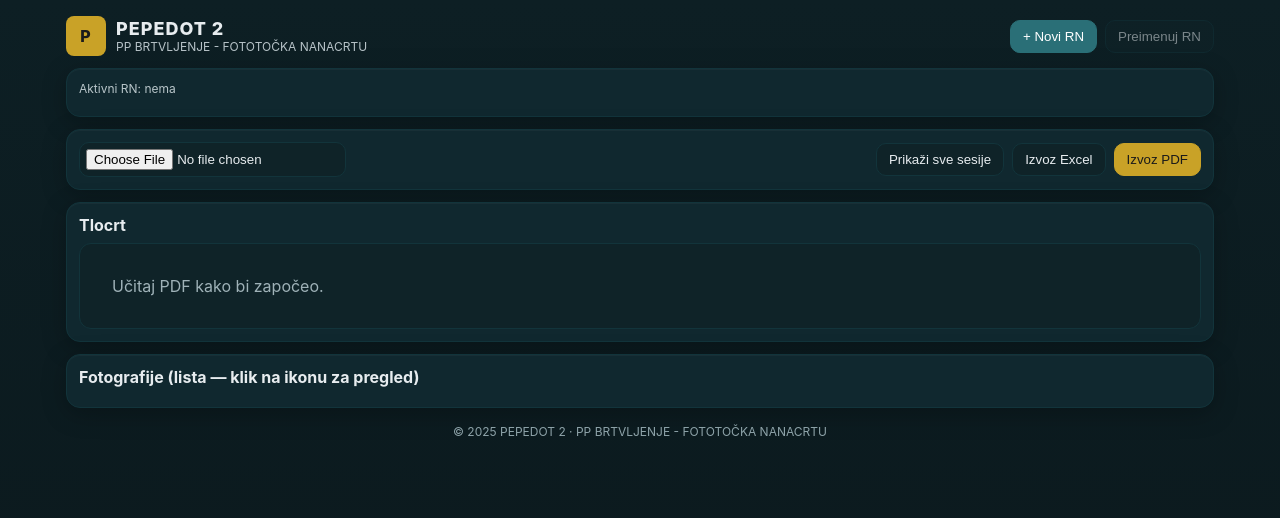
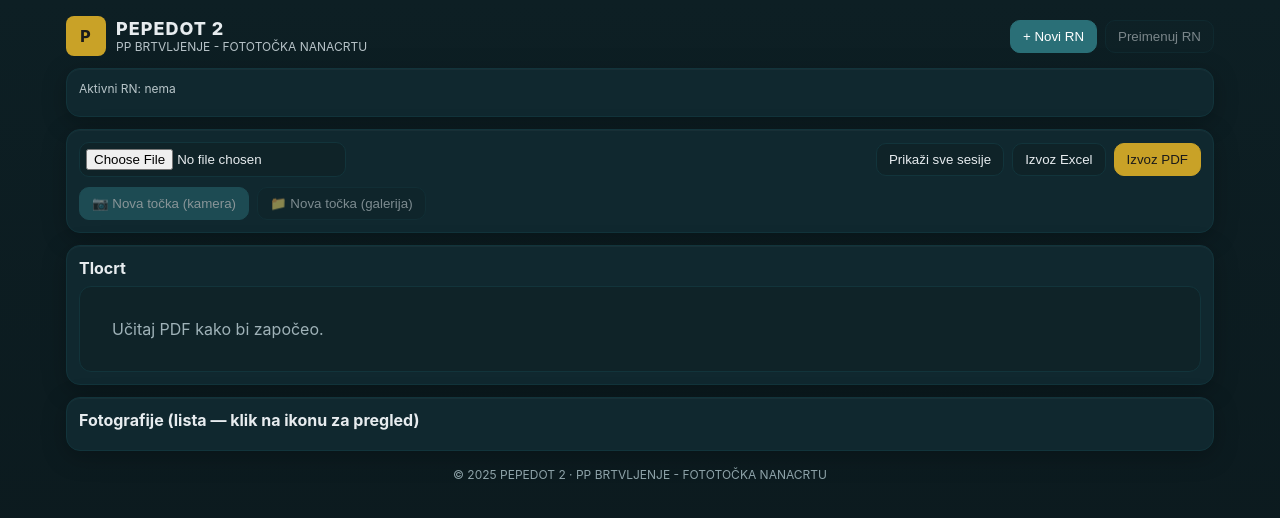
Before and after one commit to njagatron/PEPEDOT_FINAL, a React (Create React App) app: page / in a window 1280 px wide. Shown: the top 518 px of the page. Built offline with nearby package versions, Linux system fonts and the light colour scheme.

Commit message:
Update App.jsx

```diff
--- a/src/App.jsx
+++ b/src/App.jsx
@@ -26,6 +26,9 @@ export default function App() {
 
   const [pdfError, setPdfError] = useState("");
   const [loading, setLoading] = useState(false);
+
+  // NOVO: način odabira izvora fotke (kamera/galerija) koji čeka klik na PDF
+  const [pendingSource, setPendingSource] = useState(null); // "captured" | "uploaded" | null
 
   const pageWrapRef = useRef(null);
   const exportRef = useRef(null);
@@ -175,14 +178,32 @@ export default function App() {
     return { data: u8 };
   })();
 
+  const pickPhoto = (preferCamera=false) => new Promise((resolve) => {
+    const input = document.createElement("input");
+    input.type = "file";
+    input.accept = "image/*";
+    if (preferCamera) input.capture = "environment";
+    input.onchange = (ev) => resolve(ev.target.files?.[0] || null);
+    input.click();
+  });
+
   const overlayClick = async (e) => {
     if (!pdfs.length) return;
+
+    // Odabir izvora: ako je postavljen preko gumba, koristimo ga; inače pitamo
+    let source = pendingSource; // "captured" | "uploaded" | null
+    if (!source) {
+      const preferCamera = window.confirm("Želite li fotografirati (OK) ili odabrati iz galerije (Cancel)?");
+      source = preferCamera ? "captured" : "uploaded";
+    }
+
     const base = window.prompt("Unesi naziv točke (npr. A233VIO):");
-    if (!base) return;
+    if (!base) { setPendingSource(null); return; }
     const comment = window.prompt("Unesi komentar (opcionalno):") || "";
-    const preferCamera = window.confirm("Želite li fotografirati (OK) ili odabrati iz galerije (Cancel)?");
-    const photo = await pickPhoto(preferCamera);
-    if (!photo) return;
+
+    const photo = await pickPhoto(source === "captured");
+    if (!photo) { setPendingSource(null); return; }
+
     const reader = new FileReader();
     reader.onload = () => {
       const rect = pageWrapRef.current.getBoundingClientRect();
@@ -198,26 +219,18 @@ export default function App() {
         name: fullName,
         comment,
         imageData: reader.result,
-        originalName: photo.name || (preferCamera ? "camera.jpg" : "gallery.jpg"),
+        originalName: photo.name || (source === "captured" ? "camera.jpg" : "gallery.jpg"),
         dateISO: `${yyyy}-${mm}-${dd}`,
         pdfIdx: activePdfIdx,
         page: pageNumber,
-        source: preferCamera ? "captured" : "uploaded",
+        source,
         sessionId
       };
       setPoints(prev => [...prev, pt]);
+      setPendingSource(null);
     };
     reader.readAsDataURL(photo);
   };
-
-  const pickPhoto = (preferCamera=false) => new Promise((resolve) => {
-    const input = document.createElement("input");
-    input.type = "file";
-    input.accept = "image/*";
-    if (preferCamera) input.capture = "environment";
-    input.onchange = (ev) => resolve(ev.target.files?.[0] || null);
-    input.click();
-  });
 
   const editPoint = (globalIdx) => {
     const copy = [...points];
@@ -333,13 +346,39 @@ export default function App() {
             <button style={{ ...btn.base }} onClick={exportExcel}>Izvoz Excel</button>
             <button style={{ ...btn.base, ...btn.gold }} onClick={exportPDF}>Izvoz PDF</button>
           </div>
+
+          {/* NOVO: gumbi za biranje izvora fotografije */}
+          <div style={{ display: "flex", gap: 8, flexWrap: "wrap", marginTop: 10 }}>
+            <button
+              style={{ ...btn.base, ...btn.primary }}
+              onClick={() => setPendingSource("captured")}
+              disabled={!pdfs.length}
+              title="Započni dodavanje točke kamerom, pa dodirni tlocrt"
+            >
+              📷 Nova točka (kamera)
+            </button>
+            <button
+              style={{ ...btn.base }}
+              onClick={() => setPendingSource("uploaded")}
+              disabled={!pdfs.length}
+              title="Započni dodavanje točke izborom fotke iz galerije, pa dodirni tlocrt"
+            >
+              📁 Nova točka (galerija)
+            </button>
+            {pendingSource && (
+              <div style={{ alignSelf: "center", fontSize: 12, color: "#cfdadd" }}>
+                Dodirni tlocrt za poziciju točke…
+              </div>
+            )}
+          </div>
+
           {pdfError && <div style={{ marginTop: 8, fontSize: 12, color: "#ffb3b3" }}>{pdfError}</div>}
 
           {!!pdfs.length && (
             <div style={{ display: "flex", gap: 8, flexWrap: "wrap", marginTop: 8 }}>
               {pdfs.map((p, i) => (
                 <button key={p.id} style={{ ...btn.base, ...(i === activePdfIdx ? btn.gold : btn.ghost) }} onClick={() => selectPdf(i)}>
-                  {p.name} ({p.numPages || "?"} str.)
+                  {p.name}
                 </button>
               ))}
             </div>
```
